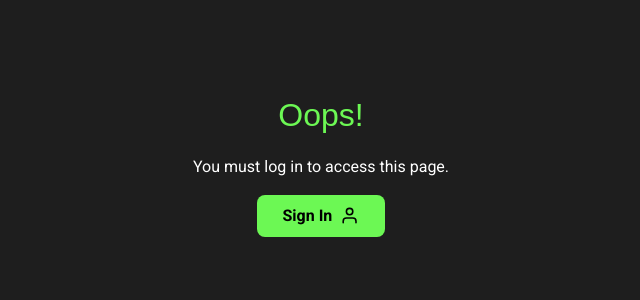
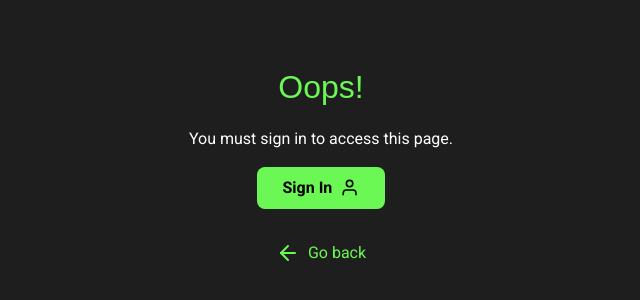
Before and after one commit to Zain-Khoso/UrbanDish, a React (Vite) app: page /menu in a window 1280 px wide. Shown: the part 236-536 px from the top of the page, without its empty margins (319-959 px from the left). Built offline with nearby package versions, Linux system fonts and the light colour scheme; no server answers; a web font is replaced by a local one.

Commit message:
Auth Error Page UI fixes

```diff
--- a/src/components/Errors/index.jsx
+++ b/src/components/Errors/index.jsx
@@ -7,6 +7,7 @@ import {
     Container,
     Expression,
     Message,
+    ButtonGroup,
     PrevLink,
     Text,
     SVGWrapper,
@@ -31,11 +32,21 @@ export function ErrorPage() {
 }
 
 export function AuthError() {
+    const navigate = useNavigate();
+
     return (
         <Container>
             <Expression>Oops!</Expression>
-            <Message>You must log in to access this page.</Message>
-            <AuthButton />
+            <Message>You must sign in to access this page.</Message>
+            <ButtonGroup>
+                <PrevLink onClick={() => navigate(-1)}>
+                    <SVGWrapper>
+                        <ArrowLeft />
+                    </SVGWrapper>
+                    <Text>Go back</Text>
+                </PrevLink>
+                <AuthButton />
+            </ButtonGroup>
         </Container>
     );
 }
--- a/src/components/Errors/styled.js
+++ b/src/components/Errors/styled.js
@@ -25,6 +25,13 @@ export const Message = styled("p")`
     width: 35ch;
 `;
 
+export const ButtonGroup = styled("div")`
+    display: flex;
+    flex-direction: column-reverse;
+    align-items: center;
+    gap: 2rem;
+`;
+
 export const PrevLink = styled("button")`
     display: flex;
     justify-content: center;
```
